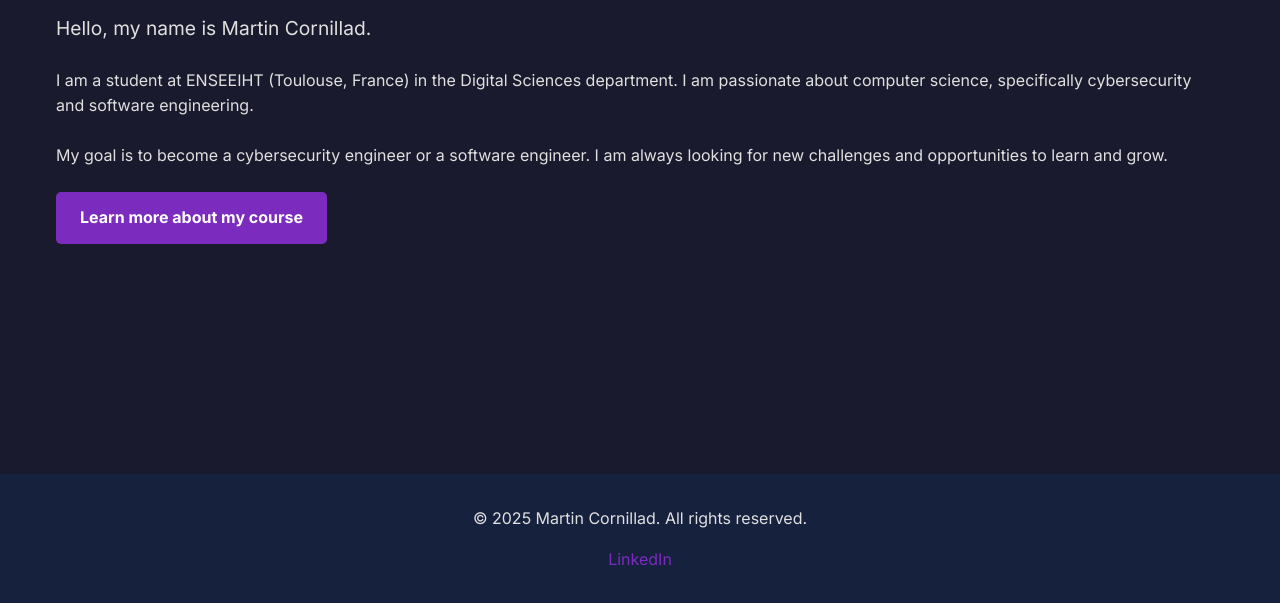
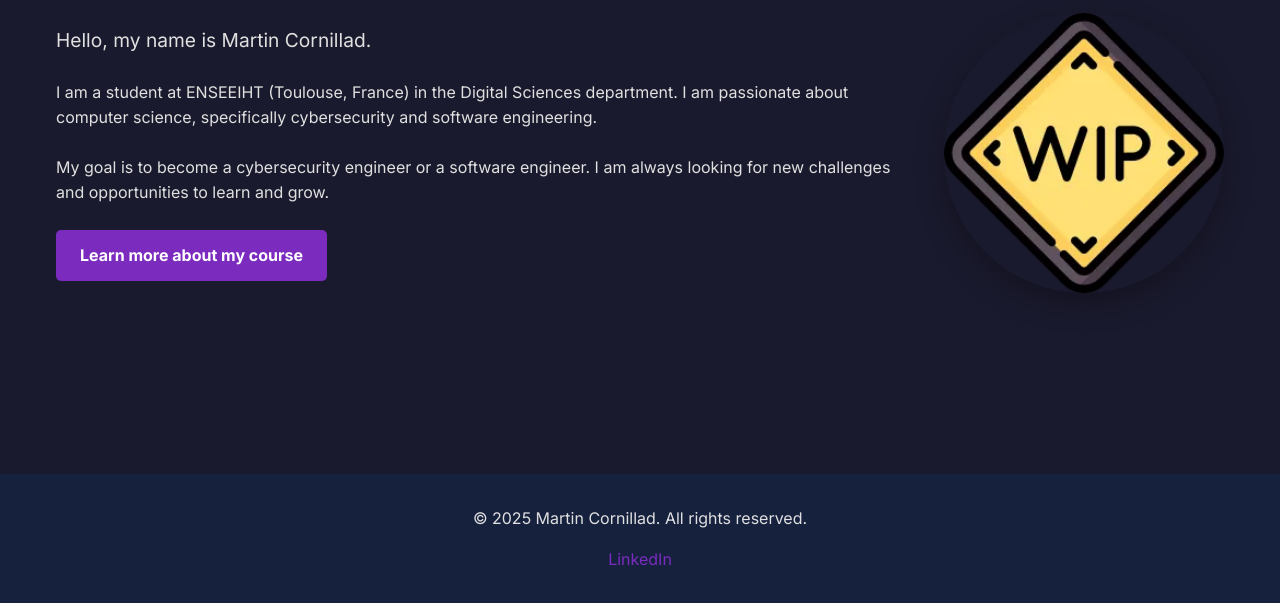
Before and after one commit to windbtw/eportfolio, a plain HTML site: page index.html in a window 1280 px wide. Shown: the part 195-798 px from the top of the page. Drawn offline with Linux system fonts and the light colour scheme.

Commit message:
profile pic holder added

```diff
--- a/index.html
+++ b/index.html
@@ -1,15 +1,18 @@
 <!DOCTYPE html>
 <html lang="en">
+
 <head>
     <meta charset="UTF-8">
     <meta name="viewport" content="width=device-width, initial-scale=1.0">
     <title>Martin Cornillad - Portfolio</title>
-    <meta name="description" content="Welcome to the e-portfolio of Martin Cornillad, an engineering student passionate about cybersecurity and software development.">
+    <meta name="description"
+        content="Welcome to the e-portfolio of Martin Cornillad, an engineering student passionate about cybersecurity and software development.">
     <link rel="stylesheet" href="css/style.css">
     <link rel="preconnect" href="https://fonts.googleapis.com">
     <link rel="preconnect" href="https://fonts.gstatic.com" crossorigin>
     <link href="https://fonts.googleapis.com/css2?family=Inter:wght@400;500;700;800&display=swap" rel="stylesheet">
 </head>
+
 <body>
     <header>
         <div class="container">
@@ -49,7 +52,8 @@
                         </p>
                         <a href="engineering.html" class="btn">Learn more about my course</a>
                     </div>
-                    <!-- Placeholder for a profile picture if desired, or just text for now -->
+                    <img src="assets/images/8089366.png" alt="Martin Cornillad" class="profile-picture"
+                        style="flex: 0 0 280px; width: 280px; height: 280px; border-radius: 50%; object-fit: cover; box-shadow: 0 10px 30px rgba(0, 0, 0, 0.3);">
                 </div>
             </div>
         </section>
@@ -59,7 +63,8 @@
         <div class="container">
             <p>&copy; 2025 Martin Cornillad. All rights reserved.</p>
             <div class="social-links">
-                <a href="https://www.linkedin.com/in/martin-cornillad/" target="_blank" rel="noopener noreferrer">LinkedIn</a>
+                <a href="https://www.linkedin.com/in/martin-cornillad/" target="_blank"
+                    rel="noopener noreferrer">LinkedIn</a>
                 <!-- Add other social links if available -->
             </div>
         </div>
@@ -67,4 +72,5 @@
 
     <script src="js/script.js"></script>
 </body>
+
 </html>
```
Also changed, not shown: assets/images/8089366.png (added).
